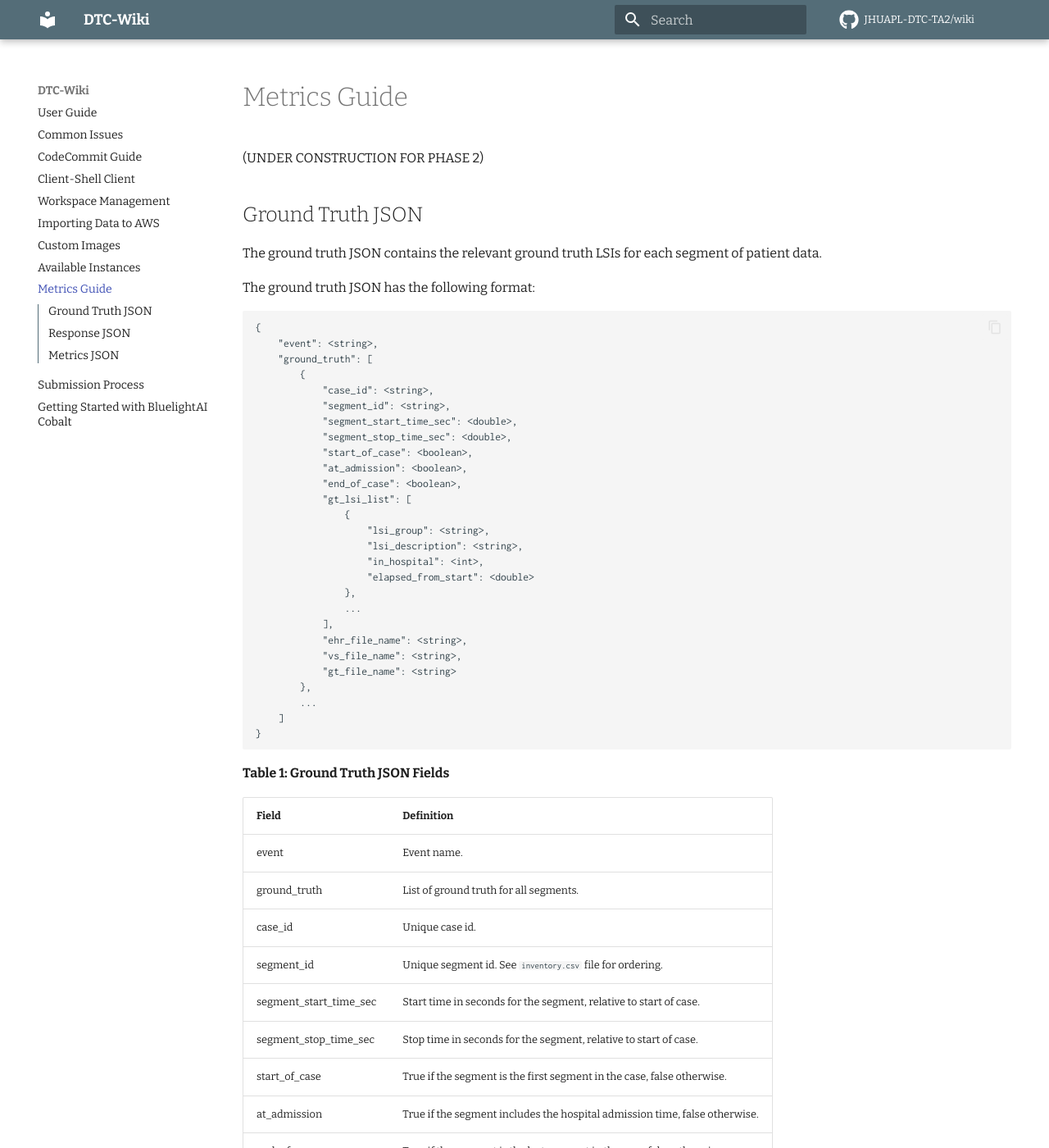
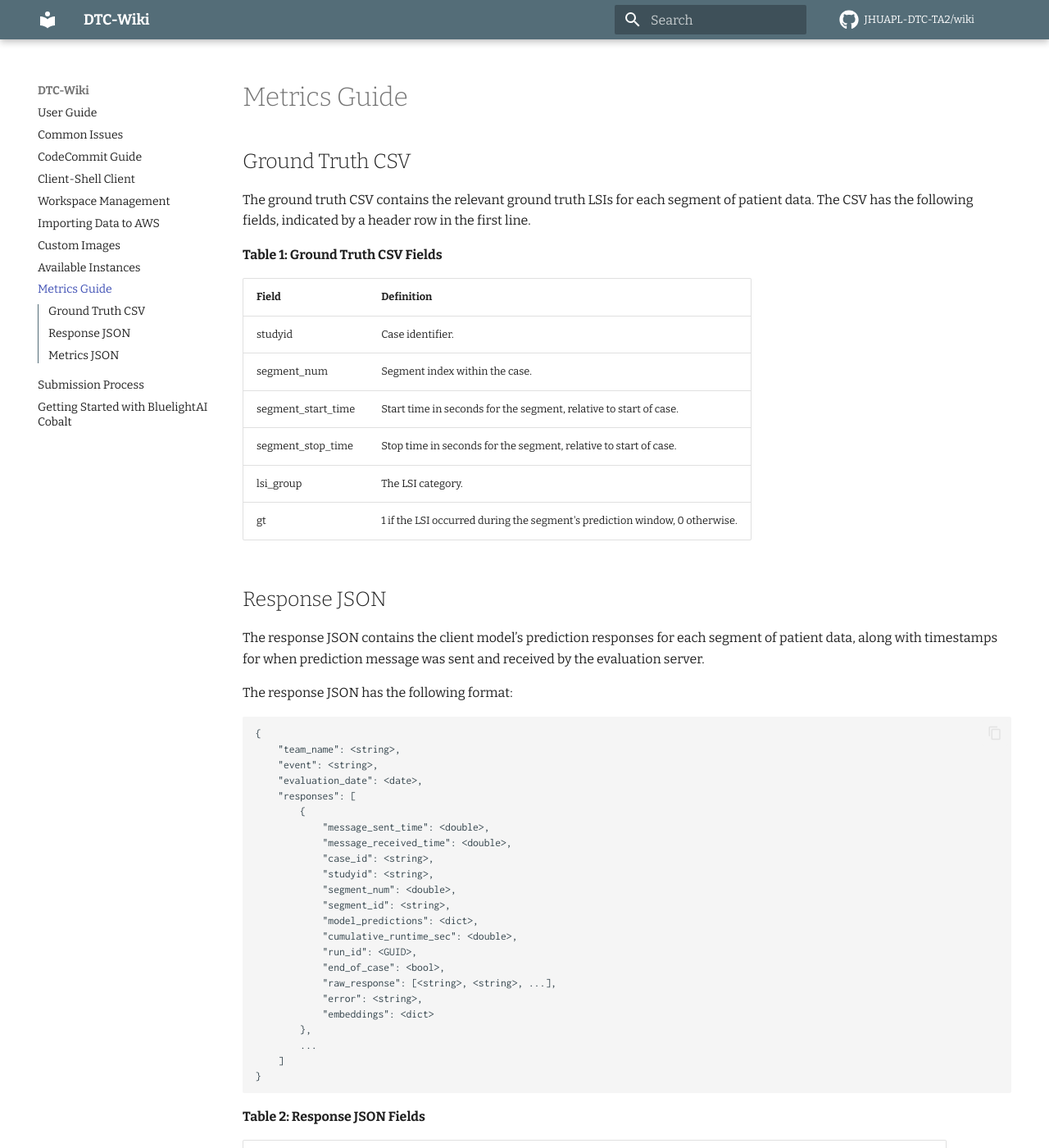
Before and after one commit to JHUAPL-DTC-TA2/wiki, an MkDocs documentation site: the page built from docs/metrics_guide.md, in a window 1280 px wide and 1400 px high. Shown: the whole window at 82% size. Built offline with MkDocs 1.6.1 and Material for MkDocs 9.7.7, drawn with Linux system fonts in a browser that asks for light colours; comment, search, counter and statistics services are not loaded; some of the changed text lies outside the part shown.

Commit message:
Updates for phase 2

````diff
--- a/docs/metrics_guide.md
+++ b/docs/metrics_guide.md
@@ -1,62 +1,19 @@
 # Metrics Guide
-(UNDER CONSTRUCTION FOR PHASE 2)
 
-## Ground Truth JSON
+## Ground Truth CSV
 
-The ground truth JSON contains the relevant ground truth LSIs for each segment of patient data.
+The ground truth CSV contains the relevant ground truth LSIs for each segment of patient data. The CSV has the following fields, indicated by a header row in the first line.
 
-The ground truth JSON has the following format:
-```
-{
-    "event": <string>,
-    "ground_truth": [
-        {
-            "case_id": <string>,
-            "segment_id": <string>,
-            "segment_start_time_sec": <double>,
-            "segment_stop_time_sec": <double>,
-            "start_of_case": <boolean>,
-            "at_admission": <boolean>,
-            "end_of_case": <boolean>,
-            "gt_lsi_list": [
-                {
-                    "lsi_group": <string>,
-                    "lsi_description": <string>,
-                    "in_hospital": <int>,
-                    "elapsed_from_start": <double>
-                },
-                ...
-            ],
-            "ehr_file_name": <string>,
-            "vs_file_name": <string>,
-            "gt_file_name": <string>
-        },
-        ...
-    ]
-}
-```
-
-**Table 1: Ground Truth JSON Fields**
+**Table 1: Ground Truth CSV Fields**
 
 | Field	| Definition |
 | ----- | ---------- |
-|event	|Event name.|
-|ground_truth|List of ground truth for all segments.|
-|case_id|	Unique case id.|
-|segment_id	|Unique segment id. See `inventory.csv` file for ordering.|
-|segment_start_time_sec| Start time in seconds for the segment, relative to start of case. |
-|segment_stop_time_sec| Stop time in seconds for the segment, relative to start of case. |
-|start_of_case| True if the segment is the first segment in the case, false otherwise. |
-|at_admission| True if the segment includes the hospital admission time, false otherwise. |
-|end_of_case| True if the segment is the last segment in the case, false otherwise. |
-|gt_lsi_list| List of ground truth LSIs for segment.|
-|lsi_group	|The category of LSI that was performed. |
-|lsi_description	|The specific LSI that was performed. |
-|in_hospital	|1 if the LSI occurred during hospital admission, 0 otherwise.|
-|elapsed_from_start	| LSI time in seconds, relative to start of case.|
-|ehr_file_name| Relative path to EHR data for the segment.
-|vs_file_name|Relative path to VS data for the segment.
-|gt_file_name|Relative path to GT data for the segment.
+|studyid|	Case identifier.|
+|segment_num| Segment index within the case.|
+|segment_start_time| Start time in seconds for the segment, relative to start of case.|
+|segment_stop_time| Stop time in seconds for the segment, relative to start of case.|
+|lsi_group|The LSI category.|
+|gt| 1 if the LSI occurred during the segment's prediction window, 0 otherwise. |
 
 ## Response JSON
 The response JSON contains the client model’s prediction responses for each segment of patient data, along with timestamps for when prediction message was sent and received by the evaluation server.
@@ -72,14 +29,15 @@
             "message_sent_time": <double>,
             "message_received_time": <double>,
             "case_id": <string>,
+            "studyid": <string>,
+            "segment_num": <double>,
             "segment_id": <string>,
-            "model_predictions": [<string>, <string>, ...],
+            "model_predictions": <dict>,
             "cumulative_runtime_sec": <double>,
             "run_id": <GUID>,
             "end_of_case": <bool>,
             "raw_response": [<string>, <string>, ...],
             "error": <string>,
-            "lsi_confidence_scores": <dict>,
             "embeddings": <dict>
         },
         ...
@@ -93,25 +51,24 @@
 |team_name	|Team name.|
 |event	|Event name.|
 |evaluation_date	|Date of evaluation run.|
-|response	|List of responses for all segments.|
+|responses	|List of responses for all segments.|
 |message_sent_time	|UNIX timestamp in seconds when the server’s prediction message was sent to the client for the segment. |
 |message_received_time	|UNIX timestamp in seconds when the client’s prediction message was received by the server for the segment.|
 |case_id|	Unique case id.|
+|studyid|	Case identifier.|
+|segment_num| Segment index within the case.|
 |segment_id	|Unique `segment id.` See inventory.csv file for ordering.|
-|model_predictions	|List of LSIs predicted for the segment received from the client.|
+|model_predictions	|Dictionary containing LSI confidence scores for each LSI group received from the client.|
 |cumulative_runtime_sec	|Cumulative runtime over the entire evaluation in seconds for the segment. |
 |run_id	|GUID for the evaluation run for the segment.|
 |end_of_case	|Boolean value indicating whether the segment is the last segment of the case.|
 |raw_response	|If error present, original client response for the segment. |
 |error	|Error message from the server, if present.|
-|lsi_confidence_scores| Optional dictionary containing confidence scores for each LSI group. |
 |embeddings| Optional dictionary containing  embeddings at different levels of internal data analysis.|
 
 ## Metrics JSON
-The metrics JSON contains the client model’s two performance metrics calculated for each case: the Jaccard Index (a.k.a., IOU) and Prediction Lead-Time (PLT).
-$$\text{Jaccard Index}= {|\bigcup\limits_{t=0}^{T} [\hat{Y_t} \cap Y_t]| \over|\bigcup\limits_{t=0}^{T} [\hat{Y_t} \cup Y_t]|}$$
-$$PLT=\sum\limits_{\text{Earliest correct prediction for each LSI type}} \text{LSI timestamp} - (\text{Evaluation timepoint})$$
-For the workshop evaluation, the prediction lead-time does not include processing delay.
+The metrics JSON contains the client model performance metrics calculated for each case: the Mean Squared Correct (MSC).
+
 The metrics JSON has the following format:
 ```
 {
@@ -119,22 +76,13 @@
     "event": <string>,
     "evaluation_date": <date>,
     "response_file_name": <string>,
+    "overall_msc": <double>,
     "metrics": [
         {
-            "case_id": <string>,
-            "jaccard_index": <double>,
-            "prediction_lead_time": <double>,
-            "correct_predictions": [
-                {
-                    "lsi_group": <string>,
-                    "lead_time": <double>
-                },
-                ...
-            ],
-            "incorrect_predictions": {
-                "false_positives": [<string>, <string>, ...],
-                "misses": [<string>, <string>, ...]
-            },
+            "studyid": <string>,
+            "weighted_msc": <double>,
+            "max_msc": <double>,
+            "runtime": <double>,
             "errors": [
                 {
                     "segment_id": <string>,
@@ -156,16 +104,12 @@
 |event	|Event name.|
 |evaluation_date	|Date of evaluation run.|
 |response_file_name|	Response JSON used to generate this Metrics JSON.|
+|overall_msc| Normalized MSC for entire evaluation.|
 |metrics	|List of metrics calculated for each case.|
-|case_id|	Unique case id.|
-|jaccard_index	|Jaccard index for the case. |
-|prediction_lead_time	|Prediction lead-time for the case, excluding any processing delay.|
-|correct_predictions	|List of correctly predicted LSI instances and their individual lead-times, including recurring LSI instances.  |
-|lsi_group	|LSI group for correctly predicted LSI instance. |
-|lead_time	|Time between the earliest prediction time and actual LSI timestamp for correctly predicted LSI instance.|
-|incorrect_predictions	|Incorrect LSI predictions for entire case.|
-|false_positivies	|List of predicted LSI groups that did not occur within any prediction window over the case. |
-|misses|	List of LSI groups that occurred within at least one prediction window but were never predicted over the case.|
+|studyid|	Case identifier.|
+|weighted_msc| MSC calculated for case.|
+|max_msc| Maximum MSC score for case.|
+|runtime	|Cumulative runtime in seconds at the end of the case.|
 |errors	|Errors found by the server during the case.|
 |segment_id	|Segment id where error occurred. |
 |error	|Error message from the server.|
````
Also changed, not shown: docs/running_client_shell.md (+60 -45 lines).
